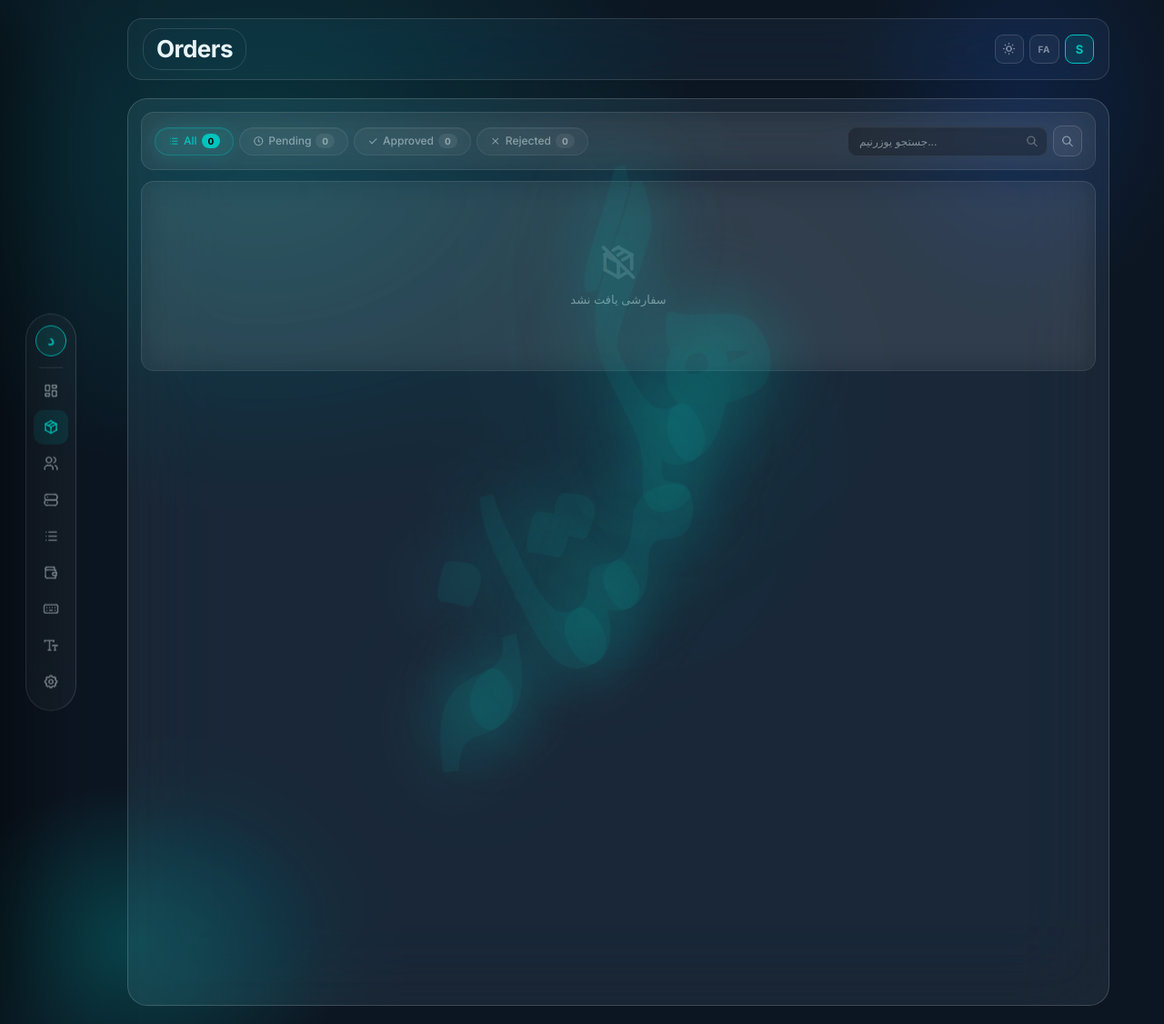
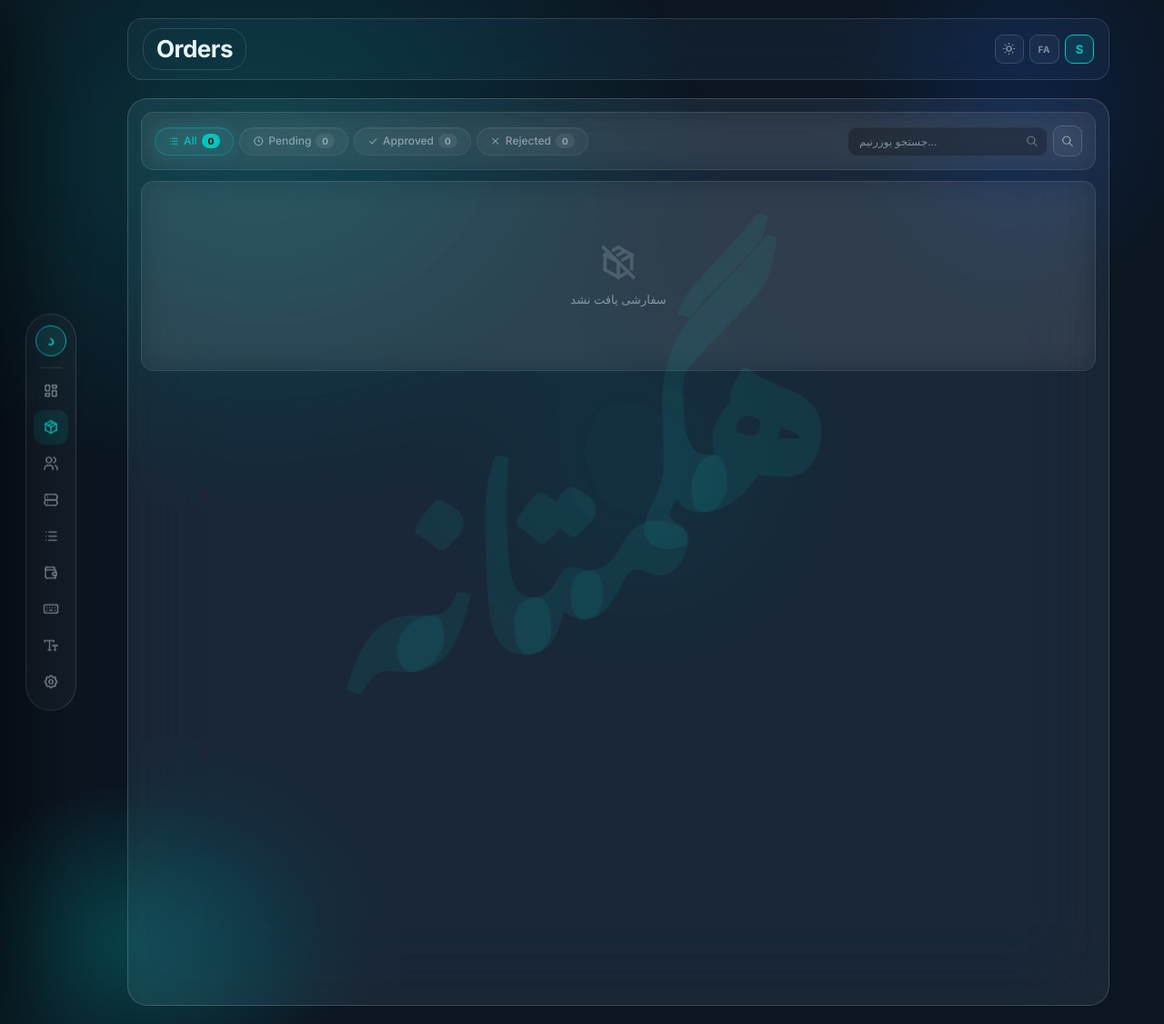
Before and after one commit to Miwli/Diako-bot, a Django app: page /diako/orders/ in a window 1280 px wide. Shown: the whole page at 91% size. Run offline with Django 5.2, Linux system fonts and the light colour scheme; the visitor is signed in with stand-in values (Sample User, id 1); data that the repository does not hold is empty; some web fonts are replaced.

Commit message:
watermark: remove glow blob, clean opacity only

```diff
--- a/panel/static/diako/css/layout.css
+++ b/panel/static/diako/css/layout.css
@@ -7,7 +7,7 @@
   display: flex;
   align-items: center;
   justify-content: center;
-  transform: rotate(-30deg);
+  transform: rotate(-5deg);
   font-family: 'Noto Nastaliq Urdu', serif;
   font-size: 18vw;
   font-weight: 700;
@@ -15,13 +15,11 @@
   pointer-events: none;
   user-select: none;
   z-index: 50;
-  color: rgba(0,196,190,0.07);
-  text-shadow: 0 0 80px rgba(0,196,190,0.3), 0 0 200px rgba(0,196,190,0.15);
+  color: rgba(0,196,190,0.09);
 }
 
 [data-theme="warm"] .wm {
-  color: rgba(249,115,22,0.07);
-  text-shadow: 0 0 80px rgba(249,115,22,0.3), 0 0 200px rgba(249,115,22,0.15);
+  color: rgba(249,115,22,0.09);
 }
 
 /* ════════════════════════════════
```
